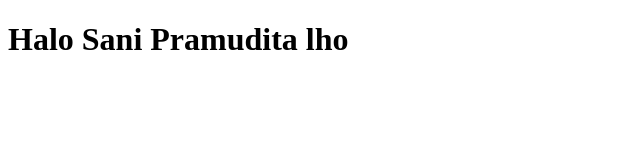
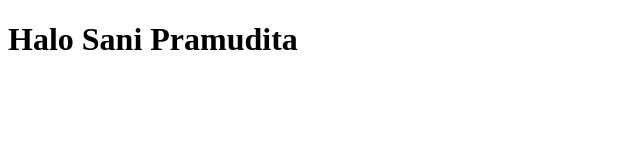
Before and after one commit to sanipramudita/binar-academy-learn-git, a plain HTML site: page index.html in a window 1280 px wide. Shown: the full height of the page, 0-640 px from the left. Drawn offline with Linux system fonts and the light colour scheme.

Commit message:
revisi 1

```diff
--- a/index.html
+++ b/index.html
@@ -6,6 +6,6 @@
     <title>Hello World</title>
 </head>
 <body>
-    <h1>Halo Sani Pramudita lho</h1>
+    <h1>Halo Sani Pramudita</h1>
 </body>
 </html>
```
